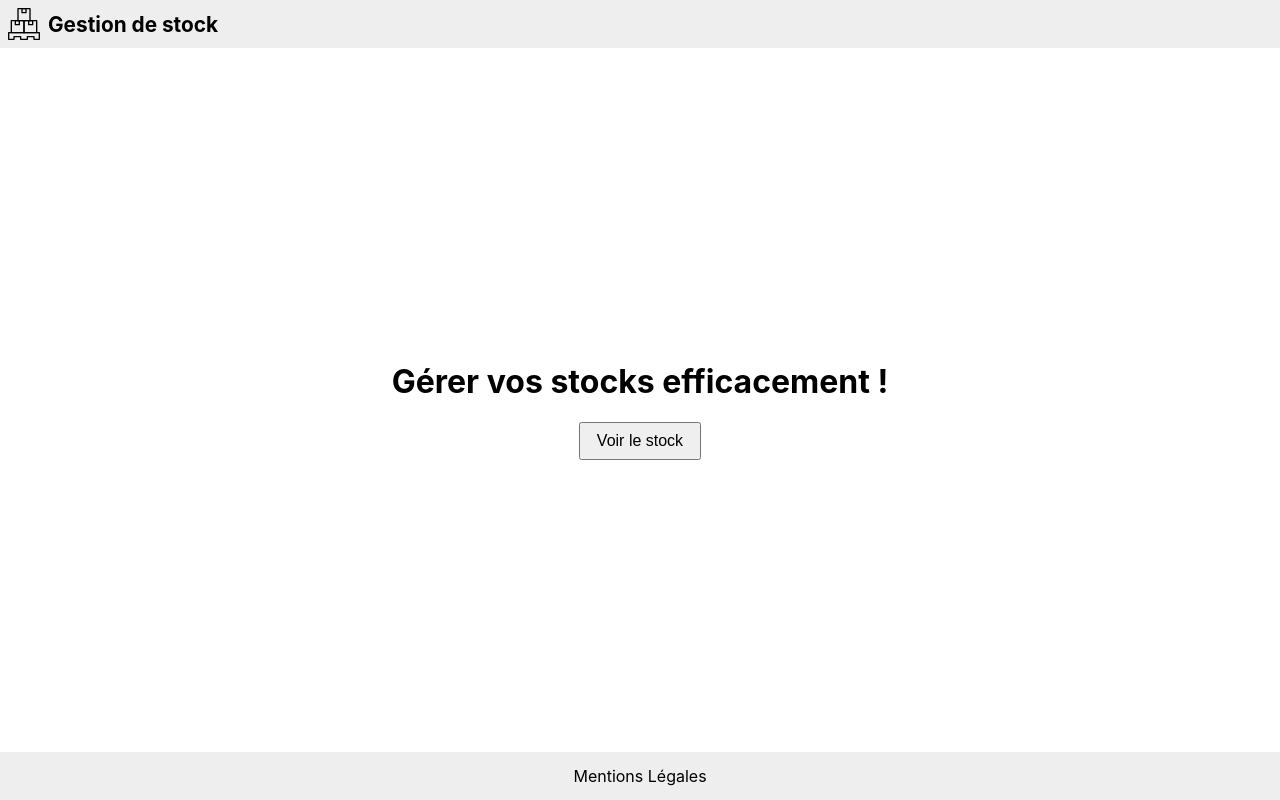
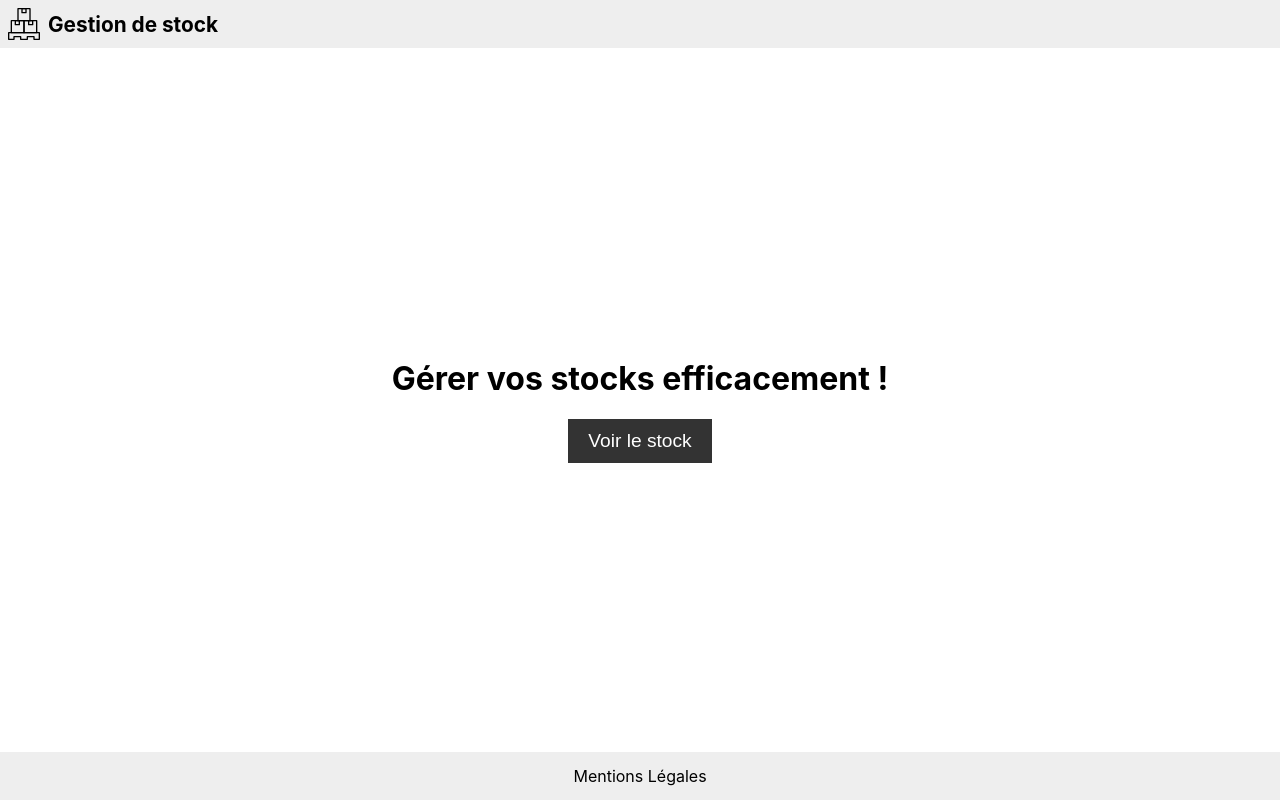
Before and after one commit to jlg-formation/tjscv1-nov-20, a React (Create React App) app in the folder front/: page / in a window 1280 px wide. Built offline with nearby package versions, Linux system fonts and the light colour scheme.

Commit message:
added css button

```diff
--- a/front/src/AppBody.scss
+++ b/front/src/AppBody.scss
@@ -5,4 +5,8 @@ main {
   justify-content: center;
   align-items: center;
   flex-flow: column;
+
+  button {
+    font-size: 1.2em;
+  }
 }
--- a/front/src/AppBody.tsx
+++ b/front/src/AppBody.tsx
@@ -6,7 +6,7 @@ function AppBody() {
   return (
     <main>
       <h1>Gérer vos stocks efficacement !</h1>
-      <button>Voir le stock</button>
+      <button className="primary">Voir le stock</button>
     </main>
   );
 }
--- a/front/src/index.scss
+++ b/front/src/index.scss
@@ -27,4 +27,31 @@ h1 {
 button {
   padding: 0.5em 1em;
   font-size: 1em;
+  border: 0.1em solid #eee;
+  background: #eee;
+  &:not(:disabled) {
+    cursor: pointer;
+    &:hover {
+      border-color: #ddd;
+      background: #ddd;
+    }
+    &:active {
+      border-color: #ccc;
+      background: #ccc;
+    }
+
+    &.primary {
+      color: white;
+      border-color: #333;
+      background: #333;
+      &:hover {
+        border-color: #444;
+        background: #444;
+      }
+      &:active {
+        border-color: #555;
+        background: #555;
+      }
+    }
+  }
 }
```
